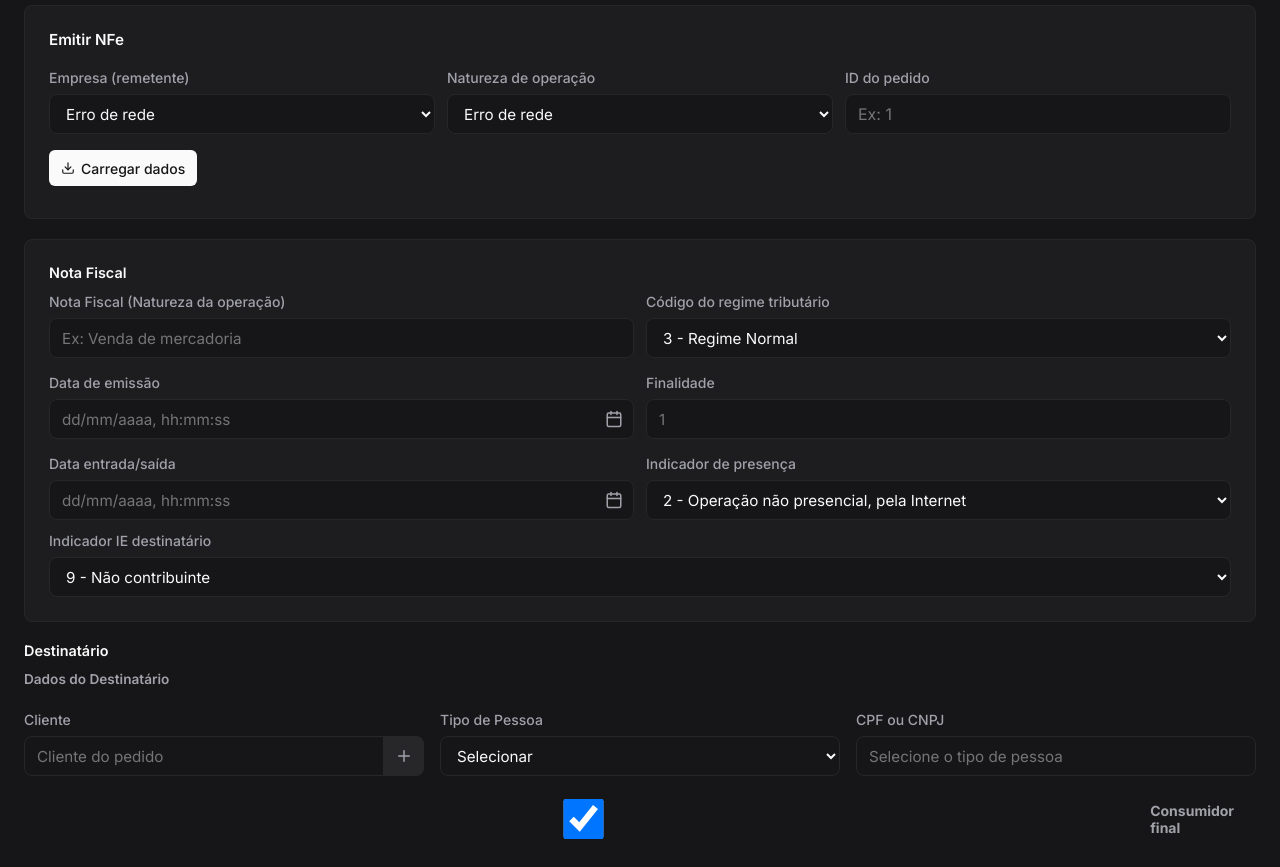
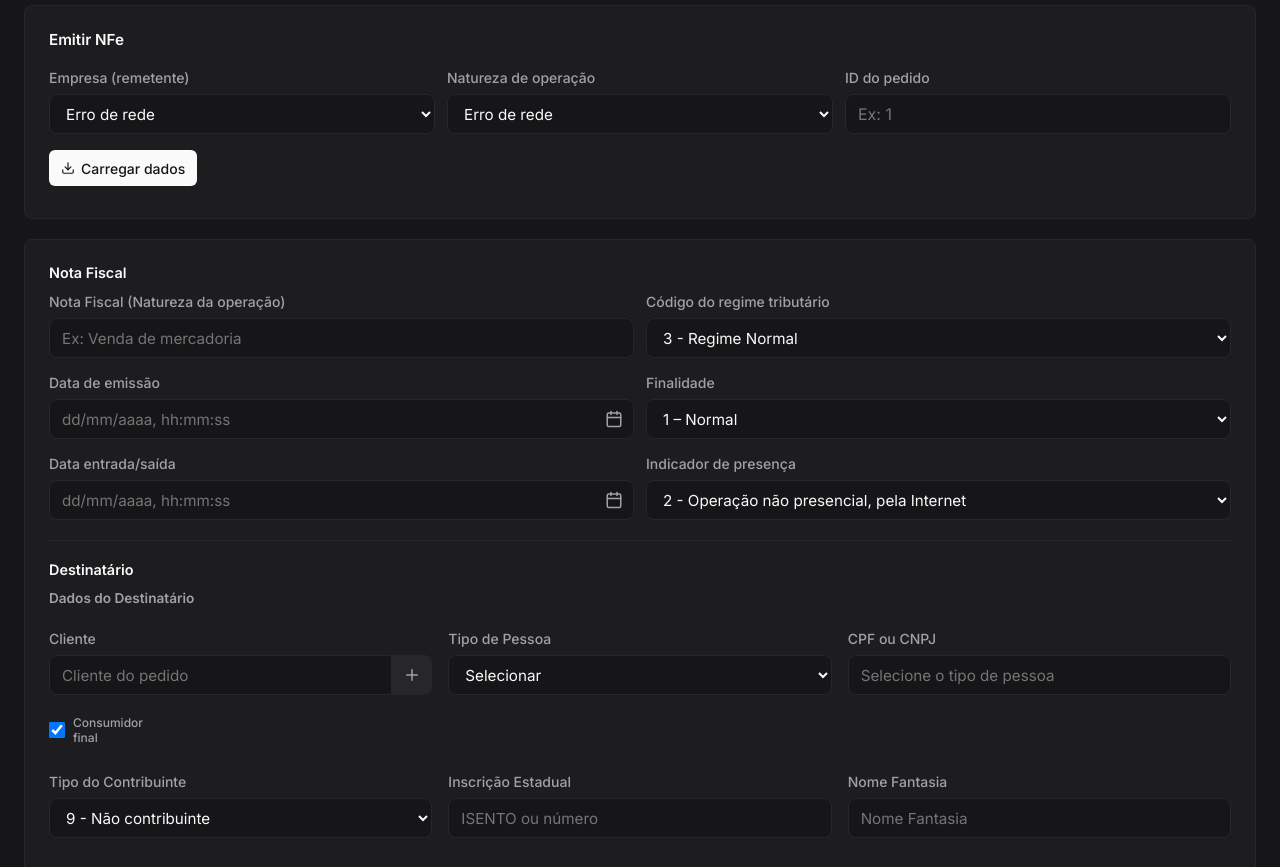
Before and after one commit to Travessoni/api-nfe, a website: page public/nf.html in a window 1280 px wide. Shown: the part 79-946 px from the top of the page. Drawn offline with nearby package versions, Linux system fonts and the light colour scheme; no server answers.

Commit message:
fix(nfe): ajuste layout do destinatario e preenchimento basico default

```diff
--- a/public/nf.html
+++ b/public/nf.html
@@ -172,7 +172,12 @@
               </div>
               <div class="form-group">
                 <label for="nf_finalidade_emissao">Finalidade</label>
-                <input type="text" id="nf_finalidade_emissao" name="finalidade_emissao" placeholder="1">
+                <select id="nf_finalidade_emissao" name="finalidade_emissao">
+                  <option value="1" selected>1 – Normal</option>
+                  <option value="2">2 – Complementar</option>
+                  <option value="3">3 – Nota de ajuste</option>
+                  <option value="4">4 – Devolução</option>
+                </select>
               </div>
               <div class="form-group">
                 <label for="nf_presenca_comprador">Indicador de presença</label>
@@ -188,14 +193,6 @@
               </div>
               <!-- Oculto, caso seja necessário nos payloads legado -->
               <input type="hidden" id="nf_local_destino" name="local_destino" value="1">
-            </div>
-          </div>
-          <div class="form-group">
-            <label for="nf_indicador_ie_dest">Indicador IE destinatário</label>
-            <select id="nf_indicador_ie_dest" name="indicador_inscricao_estadual_destinatario">
-              <option value="1">1 - Contribuinte ICMS</option>
-              <option value="9" selected>9 - Não contribuinte</option>
-            </select>
             </div>
           </div>
         </div>
@@ -249,8 +246,9 @@
 
           <div class="form-group" style="margin-top: 8px;">
             <label style="display: flex; align-items: center; gap: 8px; cursor: pointer;">
-          <input type="checkbox" id="nf_consumidor_final" name="consumidor_final" value="1" checked>
-          <strong>Consumidor final</strong>
+              <input type="checkbox" id="nf_consumidor_final" name="consumidor_final" value="1" checked
+                style="width: 16px; height: 16px; margin: 0;">
+              <span style="font-weight: 500; font-size: 0.75rem;">Consumidor<br>final</span>
             </label>
           </div>
 
@@ -281,8 +279,8 @@
             <h5 class="form-section-subtitle" style="margin-bottom: 12px;">Endereço do Destinatário</h5>
             <div id="nfDestinatarioEnderecosContainer">
               <div class="nf-endereco-cards" id="nfDestinatarioEnderecosCards" style="display: none;"></div>
-          <button type="button" class="nf-endereco-add-btn secondary btn-icon-lucide" id="nfDestinatarioEnderecoAddBtn"
-            style="display: none;"><i data-lucide="plus"></i> Adicionar
+              <button type="button" class="nf-endereco-add-btn secondary btn-icon-lucide"
+                id="nfDestinatarioEnderecoAddBtn" style="display: none;"><i data-lucide="plus"></i> Adicionar
                 Endereço</button>
             </div>
           </div>
@@ -570,7 +568,8 @@
             <div class="form-group" style="grid-column: 1 / -1;">
               <label for="nf_info_complementares" class="label-with-info">Informações complementares (natureza) <span
                   class="info-icon" title="Naturezas de operação">&#8505;</span></label>
-          <textarea id="nf_info_complementares" rows="3" placeholder="Informações complementares ao cliente"></textarea>
+              <textarea id="nf_info_complementares" rows="3"
+                placeholder="Informações complementares ao cliente"></textarea>
             </div>
             <div class="form-group" style="grid-column: 1 / -1;">
               <label for="nf_info_fisco_natureza" class="label-with-info">Informações adicionais de interesse do fisco
--- a/public/nf.js
+++ b/public/nf.js
@@ -1856,5 +1856,9 @@
   updateClienteBtnIcon();
   if (typeof lucide !== 'undefined') lucide.createIcons();
   var invoiceId = new URLSearchParams(window.location.search).get('invoiceId');
-  if (invoiceId) await loadByInvoiceId(invoiceId);
+  if (invoiceId) {
+    await loadByInvoiceId(invoiceId);
+  } else {
+    addItemRow({}, null);
+  }
 })();
```
Lines whose indentation alone changed are shown as unchanged.
